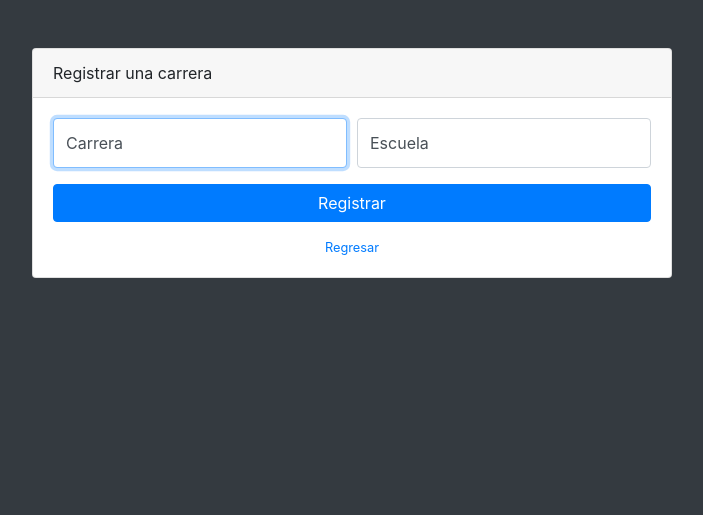
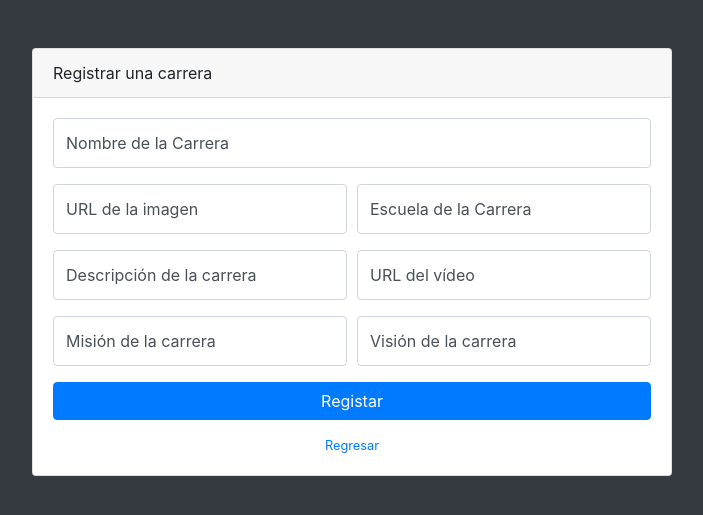
Before and after one commit to axelfj/careers-tec, a PHP site: page /register.php in a window 1280 px wide. Shown: the top 515 px of the page, without its empty margins (288-991 px from the left). Run offline with PHP 8.4, Linux system fonts and the light colour scheme; some libraries are stand-ins or nearby versions.

Commit message:
register

```diff
--- a/register.php
+++ b/register.php
@@ -35,21 +35,63 @@
             <form enctype="multipart/form-data" method="POST">
                 <div class="form-group">
                     <div class="form-row">
+                        <div class="col-md-12">
+                            <div class="form-label-group">
+                                <input type="text" id="carrera" name = "carrera" class="form-control" placeholder="Nombre de la carrera" required = "true">
+                                <label for="carrera">Nombre de la Carrera</label>
+                            </div>
+                        </div>
+                    </div>
+                </div>
+                <div class="form-group">
+                    <div class="form-row">
                         <div class="col-md-6">
                             <div class="form-label-group">
-                    <input type="text" id="firstName" name = "carrera" class="form-control" placeholder="Nombre de la carrera" required="required" autofocus="autofocus">
-                    <label for="firstName">Carrera</label>
+                                <input type="text" id="imagen" name = "imagen" class="form-control" placeholder="URL de la imagen">
+                                <label for="imagen">URL de la imagen</label>
                             </div>
                         </div>
                         <div class="col-md-6">
                             <div class="form-label-group">
-                    <input type="text" id="lastName" name = "escuela" class="form-control" placeholder="Nombre de la escuela" required="required">
-                    <label for="lastName">Escuela</label>
+                                <input type="text" id="escuela" name = "escuela" class="form-control" placeholder="Escuela de la Carrera" required = "true">
+                                <label for="escuela">Escuela de la Carrera</label>
                             </div>
                         </div>
                     </div>
                 </div>
-            <button class="btn btn-primary btn-block" name = "registrar" href="inicio.php">Registrar</button>
+                <div class="form-group">
+                    <div class="form-row">
+                        <div class="col-md-6">
+                            <div class="form-label-group">
+                                <input type="text" id="descripcion" name = "descripcion" class="form-control" placeholder="Descripción de la carrera">
+                                <label for="descripcion">Descripción de la carrera</label>
+                            </div>
+                        </div>
+                        <div class="col-md-6">
+                            <div class="form-label-group">
+                                <input type="text" id="video" name = "video" class="form-control" placeholder="URL del vídeo">
+                                <label for="video">URL del vídeo</label>
+                            </div>
+                        </div>
+                    </div>
+                </div>
+                <div class="form-group">
+                    <div class="form-row">
+                        <div class="col-md-6">
+                            <div class="form-label-group">
+                                <input type="text" id="mision" name = "mision" class="form-control" placeholder="Misión de la carrera">
+                                <label for="mision">Misión de la carrera</label>
+                            </div>
+                        </div>
+                        <div class="col-md-6">
+                            <div class="form-label-group">
+                                <input type="text" id="vision" name = "vision" class="form-control" placeholder="Visión de la carrera">
+                                <label for="vision">Visión de la carrera</label>
+                            </div>
+                        </div>
+                    </div>
+                </div>
+                <button class="btn btn-primary btn-block" name = "registrar" href="inicio.php">Registar</button>
             </form>
           <div class="text-center">
             <a class="d-block small mt-3" href="inicio.php">Regresar</a>
@@ -66,14 +108,24 @@
       $db = Conectar::conexion();
 
         $carrera = $_POST['carrera'];
+        $imagen = $_POST['imagen'];
         $escuela = $_POST['escuela'];
+        $descripcion = $_POST['descripcion'];
+        $video = $_POST['video'];
+        $vision = $_POST['vision'];
+        $mision = $_POST['mision'];
         $url = "";
 
-      $sql = 'CALL agregarCarrera(?,?,?)';
+        $sql = 'CALL agregarCarrera(?,?,?,?,?,?,?,?)';
         $stmt = $db->prepare($sql);
         $stmt->bindParam(1, $carrera, PDO::PARAM_STR|PDO::PARAM_INPUT_OUTPUT, 200);
-      $stmt->bindParam(2, $escuela, PDO::PARAM_STR|PDO::PARAM_INPUT_OUTPUT, 200);
-      $stmt->bindParam(3, $url, PDO::PARAM_STR|PDO::PARAM_INPUT_OUTPUT, 200);
+        $stmt->bindParam(2, $imagen, PDO::PARAM_STR|PDO::PARAM_INPUT_OUTPUT, 200);
+        $stmt->bindParam(3, $descripcion, PDO::PARAM_STR|PDO::PARAM_INPUT_OUTPUT, 200);
+        $stmt->bindParam(4, $escuela, PDO::PARAM_STR|PDO::PARAM_INPUT_OUTPUT, 200);
+        $stmt->bindParam(5, $video, PDO::PARAM_STR|PDO::PARAM_INPUT_OUTPUT, 200);
+        $stmt->bindParam(6, $vision, PDO::PARAM_STR|PDO::PARAM_INPUT_OUTPUT, 200);
+        $stmt->bindParam(7, $mision, PDO::PARAM_STR|PDO::PARAM_INPUT_OUTPUT, 200);
+        $stmt->bindParam(8, $url, PDO::PARAM_STR|PDO::PARAM_INPUT_OUTPUT, 200);
         $stmt->execute();
 
       echo ' <script language="javascript">
```
Lines whose indentation alone changed are shown as unchanged.
